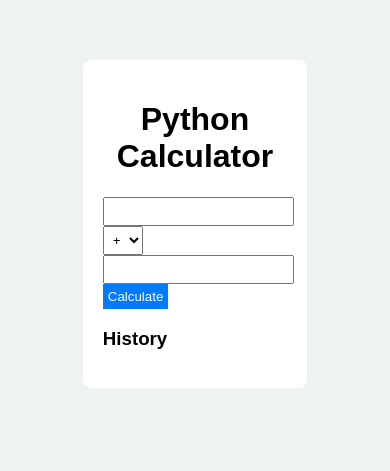
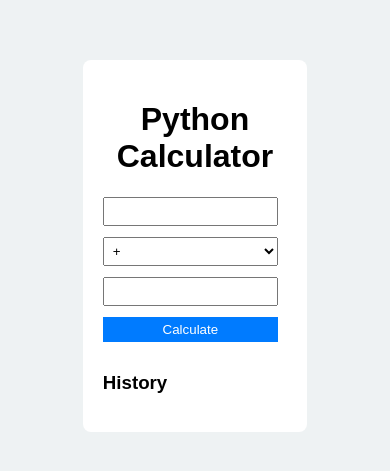
Before and after one commit to amithjo001/cloud-ci-cd-assignment, a Flask app: page / in a window 390 px wide. Shown: the top 471 px of the page. Run offline with Flask 3, Linux system fonts and the light colour scheme.

Commit message:
Mobile Resposiviness Field Issue Fixed

```diff
--- a/static/style.css
+++ b/static/style.css
@@ -100,5 +100,10 @@ button {
    display: block !important;
   }
 
+  input, select, button {
+    width: 95% !important;
+    margin-bottom: 11px !important;
+}
+
 
 }
```
